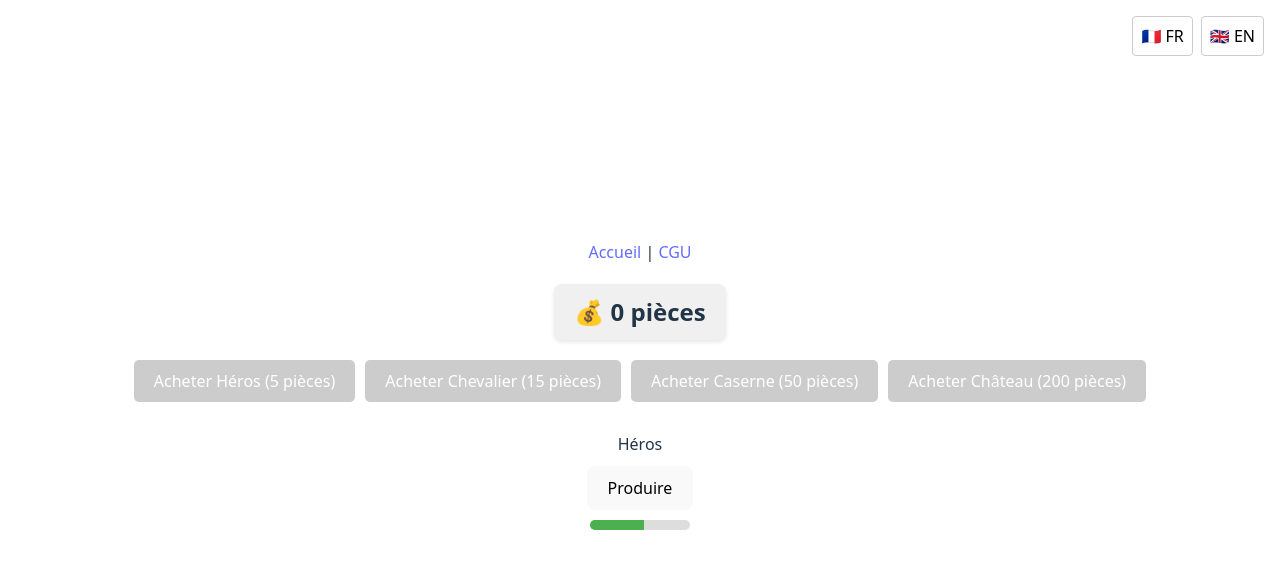
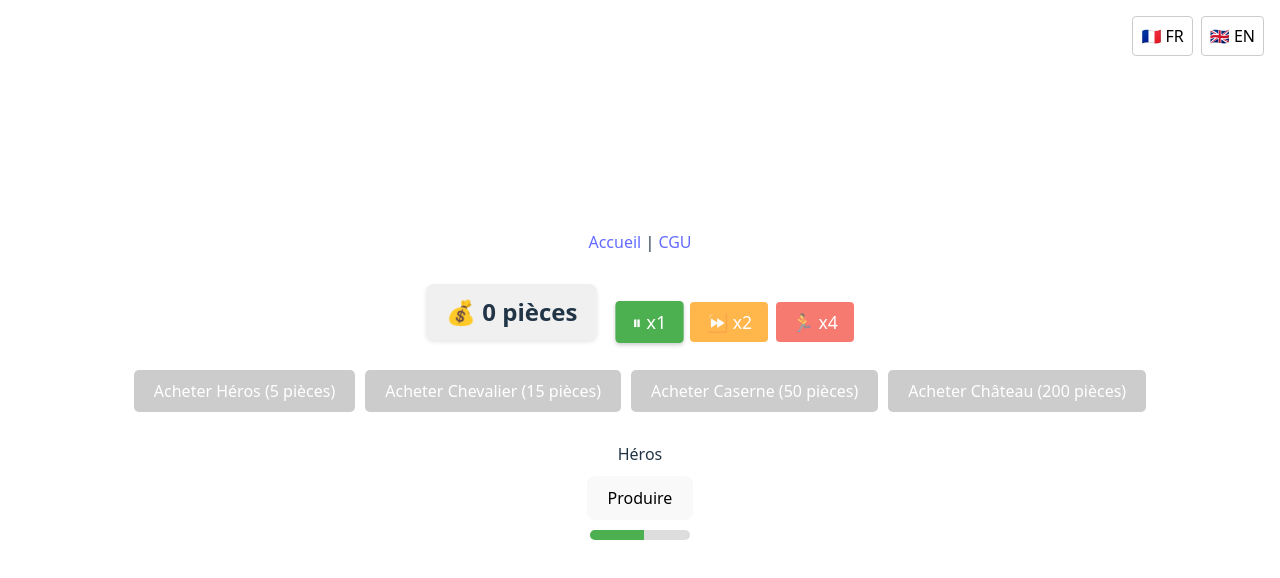
Before and after one commit to fredericlauss/cours_react, a React (Vite) app in the folder my-app/: page / in a window 1280 px wide. Shown: the top 578 px of the page. Built offline with nearby package versions, Linux system fonts and the light colour scheme.

Commit message:
Add game speed controls with dynamic multiplier

```diff
--- a/my-app/src/components/game.css
+++ b/my-app/src/components/game.css
@@ -46,3 +46,49 @@
     gap: 10px;
     justify-content: center;
   }
+
+  .controls {
+    display: flex;
+    justify-content: space-between;
+    align-items: center;
+    padding: 10px;
+    gap: 20px;
+  }
+
+  .speed-controls {
+    display: flex;
+    gap: 8px;
+  }
+
+  .speed-button {
+    padding: 8px 16px;
+    color: white;
+    border: none;
+    border-radius: 4px;
+    cursor: pointer;
+    font-size: 1.1em;
+    transition: all 0.3s;
+    opacity: 0.7;
+  }
+
+  .speed-button.active {
+    opacity: 1;
+    transform: scale(1.05);
+    box-shadow: 0 2px 4px rgba(0,0,0,0.2);
+  }
+
+  .speed-1 {
+    background-color: #4CAF50;
+  }
+
+  .speed-2 {
+    background-color: #ff9800;
+  }
+
+  .speed-4 {
+    background-color: #f44336;
+  }
+
+  .speed-button:hover {
+    filter: brightness(110%);
+  }
--- a/my-app/src/components/game.tsx
+++ b/my-app/src/components/game.tsx
@@ -8,9 +8,16 @@ import './Game.css';
 
 export function Game() {
   const { t } = useTranslation();
-  const { money, units, addMoney, removeMoney, addUnit } = useStore();
+  const {
+    money,
+    units,
+    addMoney,
+    removeMoney,
+    addUnit,
+    speedMultiplier,
+    setSpeedMultiplier
+  } = useStore();
 
-  // Gestion globale de l'animation
   useEffect(() => {
     let lastTime = performance.now();
     let animationFrameId: number;
@@ -20,9 +27,9 @@ export function Game() {
       lastTime = currentTime;
 
       units.forEach(unit => {
-        const unitConfig = UNITS[unit.type.toUpperCase() as keyof typeof UNITS];
+        const unitConfig = UNITS[unit.type.toUpperCase()];
         if (unitConfig) {
-          const progressIncrement = (deltaTime / 1000) * unitConfig.productionRate;
+          const progressIncrement = (deltaTime / 1000) * unitConfig.productionRate * speedMultiplier;
           const newProgress = unit.progress + progressIncrement;
 
           if (newProgress >= 10) {
@@ -38,8 +45,13 @@ export function Game() {
     }
 
     animationFrameId = requestAnimationFrame(updateGame);
-    return () => cancelAnimationFrame(animationFrameId);
-  }, [units, addMoney]);
+
+    return () => {
+      if (animationFrameId) {
+        cancelAnimationFrame(animationFrameId);
+      }
+    };
+  }, [units, addMoney, speedMultiplier]);
 
   const handlePurchase = (unitType: keyof typeof UNITS) => {
     const unit = UNITS[unitType];
@@ -51,8 +63,30 @@ export function Game() {
 
   return (
     <div className="game">
-      <div className="money-display">
-        💰 {money} {t('money')}
+      <div className="controls">
+        <div className="money-display">
+          💰 {money} {t('money')}
+        </div>
+        <div className="speed-controls">
+          <button
+            className={`speed-button speed-1 ${speedMultiplier === 1 ? 'active' : ''}`}
+            onClick={() => setSpeedMultiplier(1)}
+          >
+            ⏸ x1
+          </button>
+          <button
+            className={`speed-button speed-2 ${speedMultiplier === 2 ? 'active' : ''}`}
+            onClick={() => setSpeedMultiplier(2)}
+          >
+            ⏩ x2
+          </button>
+          <button
+            className={`speed-button speed-4 ${speedMultiplier === 4 ? 'active' : ''}`}
+            onClick={() => setSpeedMultiplier(4)}
+          >
+            🏃 x4
+          </button>
+        </div>
       </div>
 
       <div className="factories">
--- a/my-app/src/store.ts
+++ b/my-app/src/store.ts
@@ -11,17 +11,21 @@ interface GameState {
   money: number;
   units: Unit[];
   nextId: number;
+  speedMultiplier: 1 | 2 | 4;
   setMoney: (money: number) => void;
   addMoney: (amount: number) => void;
   removeMoney: (amount: number) => void;
   addUnit: (type: UnitConfig['type']) => void;
   updateUnitProgress: (id: number, progress: number) => void;
+  toggleSpeedMultiplier: () => void;
+  setSpeedMultiplier: (speed: 1 | 2 | 4) => void;
 }
 
 export const useStore = create<GameState>((set) => ({
   money: 0,
   units: [{ type: 'Hero', id: 0, progress: 0 }],
   nextId: 1,
+  speedMultiplier: 1,  // Valeur initiale
 
   setMoney: (money) => set({ money }),
   addMoney: (amount) => set((state) => ({ money: state.money + amount })),
@@ -38,5 +42,12 @@ export const useStore = create<GameState>((set) => ({
     units: state.units.map(unit =>
       unit.id === id ? { ...unit, progress } : unit
     )
+  })),
+  toggleSpeedMultiplier: () => set((state) => ({
+    speedMultiplier: state.speedMultiplier === 1 ? 2 :
+                     state.speedMultiplier === 2 ? 4 : 1
+  })),
+  setSpeedMultiplier: (speed) => set(() => ({
+    speedMultiplier: speed
   }))
 }))
```
